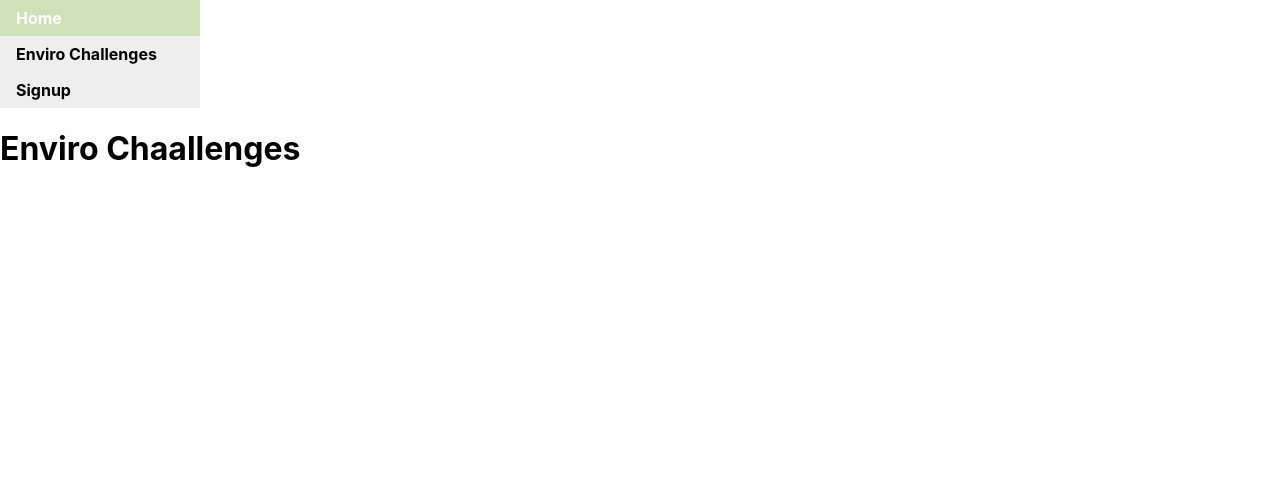
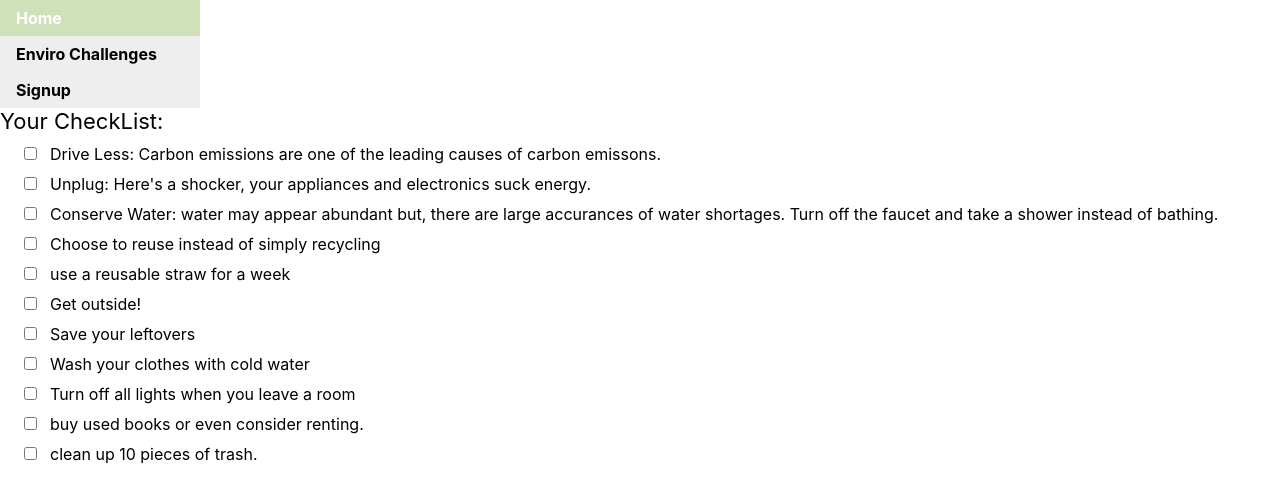
Before and after one commit to Monipoo0904/motherearth, a React (Create React App) app: page /envirochallenges in a window 1280 px wide. Shown: the top 502 px of the page. Built offline with nearby package versions, Linux system fonts and the light colour scheme.

Commit message:
twilio sms added

```diff
--- a/package.json
+++ b/package.json
@@ -6,9 +6,11 @@
     "@testing-library/jest-dom": "^5.16.2",
     "@testing-library/react": "^12.1.4",
     "@testing-library/user-event": "^13.5.0",
+    "express": "^4.17.3",
     "react": "^17.0.2",
     "react-dom": "^17.0.2",
-    "react-scripts": "5.0.0",
+    "react-scripts": "^5.0.0",
+    "twilio": "^3.75.1",
     "web-vitals": "^2.1.4"
   },
   "scripts": {
--- a/src/pages/envirochallenges.js
+++ b/src/pages/envirochallenges.js
@@ -1,5 +1,65 @@
-const Enviro = () => {
-    return <h1>Enviro Chaallenges</h1>;
+import './style.css';
+
+
+import React, { useState } from "react";
+// import ReactDOM from "react-dom";
+
+import "./style.css";
+
+function Enviro() {
+  // State with list of all checked item
+  const [checked, setChecked] = useState([]);
+  const checkList = ["Drive Less: Carbon emissions are one of the leading causes of carbon emissons.", "Unplug: Here's a shocker, your appliances and electronics suck energy.", "Conserve Water: water may appear abundant but, there are large accurances of water shortages. Turn off the faucet and take a shower instead of bathing.", "Choose to reuse instead of simply recycling", "use a reusable straw for a week", "Get outside!", "Save your leftovers","Wash your clothes with cold water", "Turn off all lights when you leave a room", "buy used books or even consider renting.", "clean up 10 pieces of trash."];
+
+  // Add/Remove checked item from list
+  const handleCheck = (event) => {
+    var updatedList = [...checked];
+    if (event.target.checked) {
+      updatedList = [...checked, event.target.value];
+    } else {
+      updatedList.splice(checked.indexOf(event.target.value), 1);
+    }
+    setChecked(updatedList);
   };
 
-  export default Enviro;
+  // Generate string of checked items
+//   const checkedItems = checked.length
+//     ? checked.reduce((total, item) => {
+//         return total + ", " + item;
+//       })
+//     : "";
+
+  // Return classes based on whether item is checked
+  var isChecked = (item) =>
+    checked.includes(item) ? "checked-item" : "not-checked-item";
+
+  return (
+    <div className="app">
+      <div className="checkList">
+        <div className="title">Your CheckList:</div>
+        <div className="list-container">
+          {checkList.map((item, index) => (
+            <div key={index}>
+              <input value={item} type="checkbox" onChange={handleCheck} />
+              <span className={isChecked(item)}>{item}</span>
+            </div>
+          ))}
+        </div>
+      </div>
+
+      <div>
+        {/* {`Items checked are: ${checkedItems}`} */}
+      </div>
+    </div>
+  );
+}
+
+// const rootElement = document.getElementById("root");
+// ReactDOM.render(<App />, rootElement);
+
+
+// const Enviro = () => {
+//     return <h1>Enviro Chaallenges</h1>;
+//   };
+
+export default Enviro;
--- a/src/pages/style.css
+++ b/src/pages/style.css
@@ -18,3 +18,33 @@ li a:hover {
     background-color: #CFE1B9;
     color: white;
 }
+
+
+.enviro {
+    font-family: sans-serif;
+    font-size: 18px;
+    display: flex;
+    align-items: center;
+    justify-content: center;
+    flex-direction: column;
+    gap: 20px;
+    height: 100vh;
+    font-family: Cambria, Cochin, Georgia, Times, "Times New Roman", serif;
+  }
+  .title {
+    font-size: 22px;
+    margin-bottom: 10px;
+  }
+  .list-container {
+    display: flex;
+    flex-direction: column;
+    gap: 10px;
+    margin-left: 20px;
+  }
+  .checked-item,
+  .not-checked-item {
+    margin-left: 10px;
+  }
+  .checked-item {
+    text-decoration: line-through;
+  }
```
Also changed, not shown: send_sms.js (added, +14 -0 lines), 2 other files (tests, documents, lock files or other folders).
